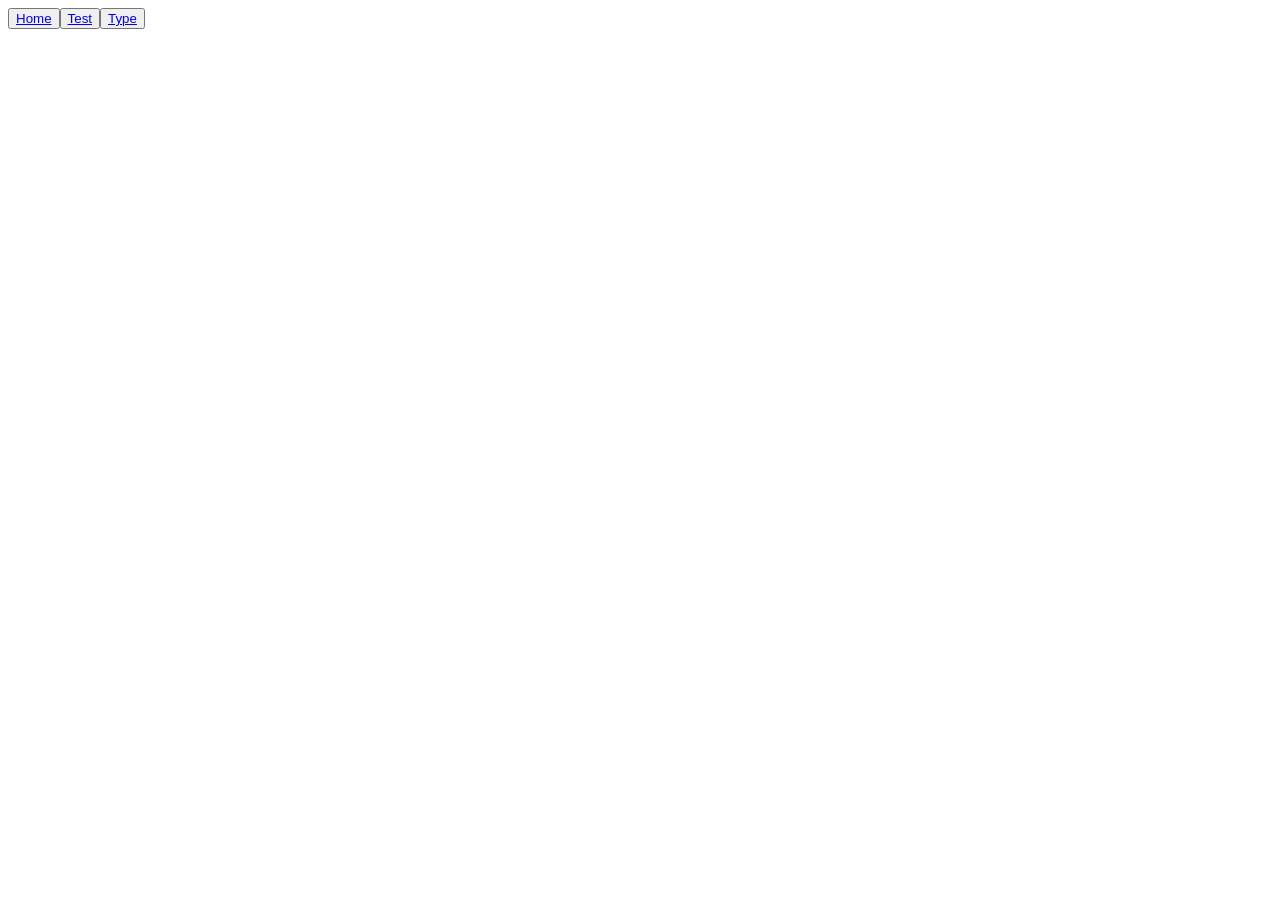
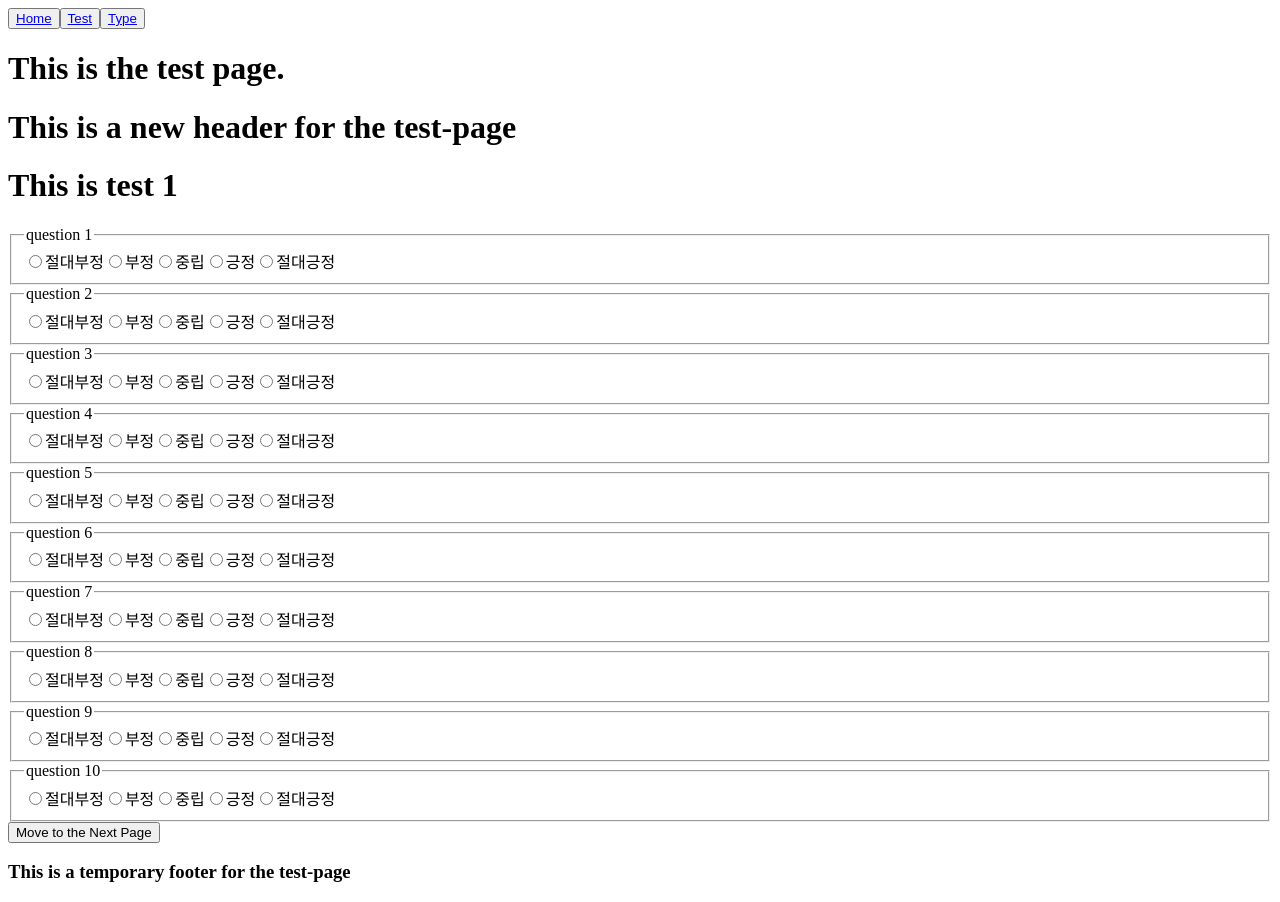
Before and after one commit to Allephy/project1, a React (Vite) app: page /testpage in a window 1280 px wide. Before the commit the page ends 800 px from the top, so only its background shows below. Built offline with nearby package versions, Linux system fonts and the light colour scheme.

Commit message:
Update App.jsx

```diff
--- a/src/App.jsx
+++ b/src/App.jsx
@@ -2,7 +2,7 @@ import { useState ,useEffect } from 'react';
 import { BrowserRouter, Routes, Route,Link } from 'react-router-dom';
 
 import Home from '@routes/home';
-import TestPage from "@routes/test-page";
+import Test from "@routes/test-page";
 import TypeView from "@routes/type-view";
 import LoadingScreen from "@components/loading-screen";
 import Layout from "@components/layout";
@@ -55,7 +55,7 @@ function App() {
           <Routes>
             <Route path="/" element={<Layout />} />
             <Route index element={<Home />} />
-              <Route path="testpage" element={<TestPage />} />
+              <Route path="testpage" element={<Test />} />
 
               <Route path="typeview" element={<TypeView />} />
                 <Route path='/charisma' element={<Charisma />} />
--- a/src/components/elements/question/Test5.jsx
+++ b/src/components/elements/question/Test5.jsx
@@ -1,5 +1,5 @@
 import React from 'react';
-
+import QuestionBlock from '@components/elements/question/questionBlock'
 
 
 export default function Test5() {
--- a/src/routes/test-page.jsx
+++ b/src/routes/test-page.jsx
@@ -8,9 +8,19 @@ import Test3 from '../components/elements/question/Test3';
 import Test4 from '../components/elements/question/Test4';
 import Test5 from '../components/elements/question/Test5';
 
+function Header2() {
+    return(
+        <h1>This is a new header for the test-page</h1>
+    )
+}
 
+function Footer(){
+    return(
+        <h3>This is a temporary footer for the test-page</h3>
+    )
+}
 
-export default function TestPage (props) {
+function TestPage (props) {
     console.log('props', props.id)
 
     let content = null;
@@ -39,8 +49,10 @@ export default function TestPage (props) {
             {content}
         </div>
     );
+}
 
-    function Test() {
+    export default function Test() {
+
     const [id, setId] = useState(1);
 
         function NextPage() {
@@ -54,7 +66,7 @@ export default function TestPage (props) {
         if (id < 5) {
             move = <button onClick={Next}>Move to the Next Page</button>
         } else if (id === 5) {
-            move = move = <input value='Get Your Result' onClick={Next}></input>
+            move = <input value='Get Your Result' onClick={Next}></input>
         } else if (id === 6) {
             move = null;
         }
@@ -83,4 +95,3 @@ export default function TestPage (props) {
 
         );
     }
-}
```
